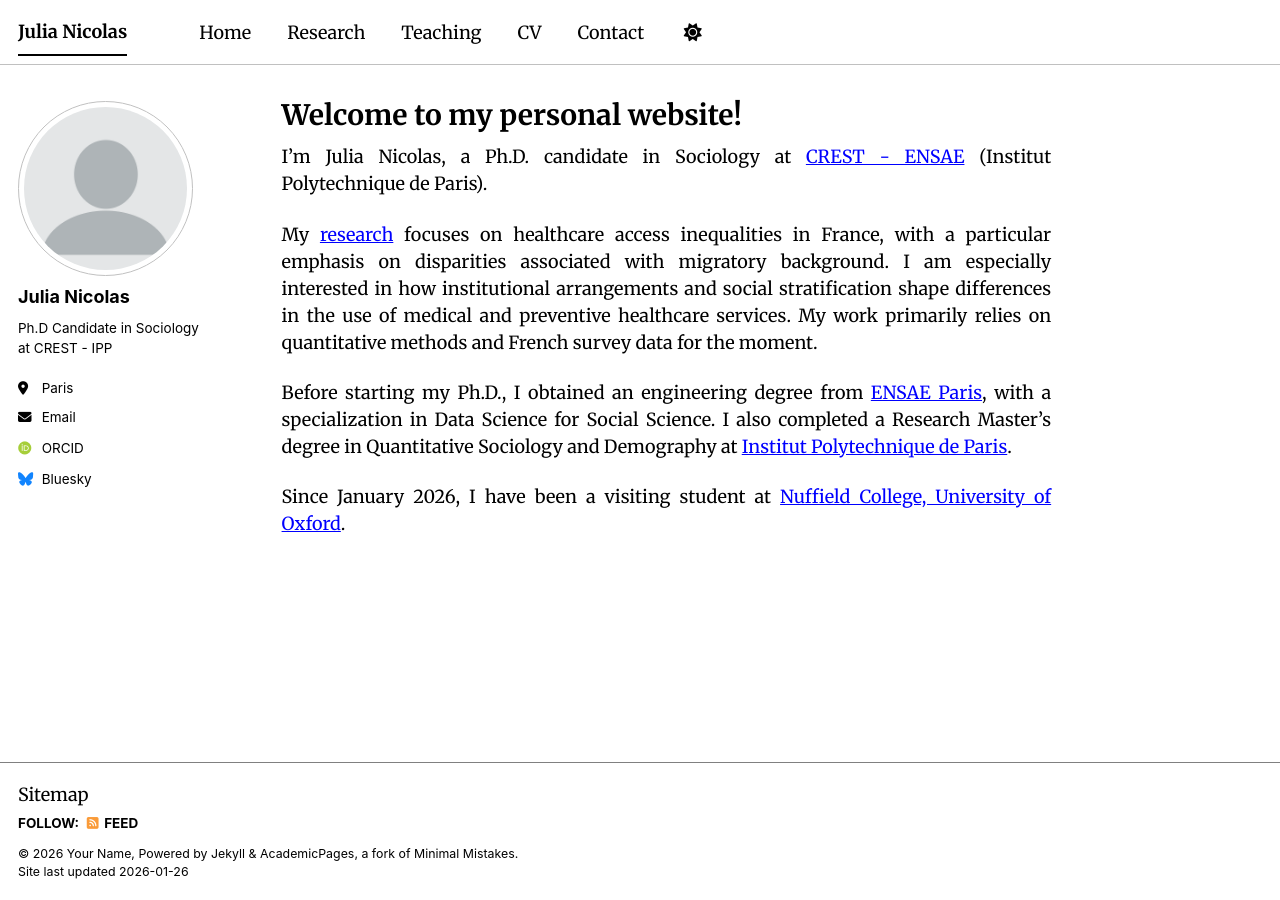
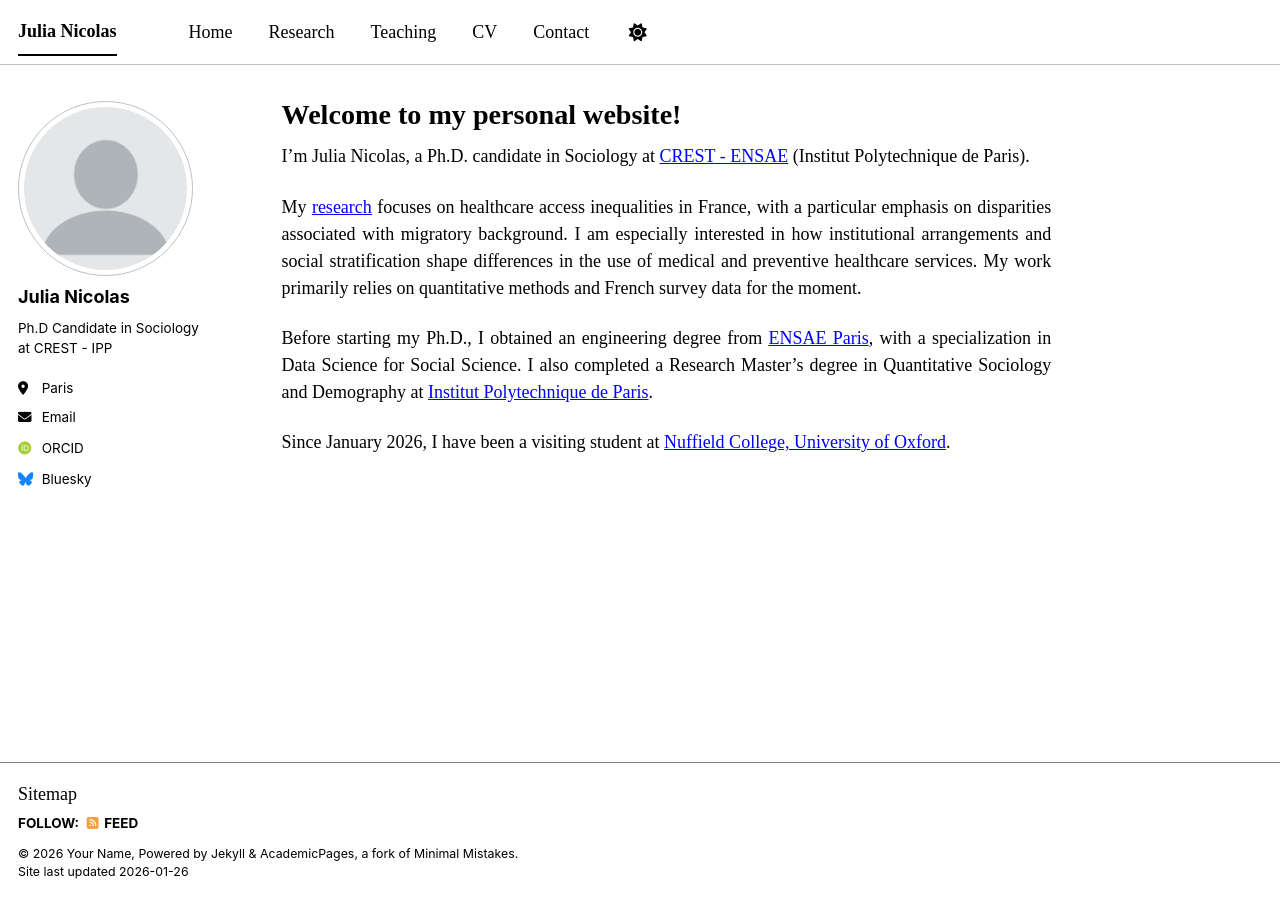
Before and after one commit to Julia-Nicolas/julia-nicolas.github.io, a Jekyll site: the page built from _pages/about.md, in a window 1280 px wide. Built offline with Jekyll 4.4.1, drawn with Linux system fonts in a browser that asks for light colours; some web fonts are replaced; a script bundle is joined from its source files by our own code; library files that are not in the unit come from our copies.

Commit message:
Update head.html

```diff
--- a/_includes/head.html
+++ b/_includes/head.html
@@ -15,4 +15,4 @@
 <!-- For all browsers -->
 <link rel="stylesheet" href="{{ base_path }}/assets/css/main.css">
 
-<link href="https://fonts.googleapis.com/css2?family=Merriweather:wght@300;400;700&display=swap" rel="stylesheet">
+<link href="https://fonts.googleapis.com/css2?family=Source+Serif+4:wght@300;400;600;700&display=swap" rel="stylesheet">
```
